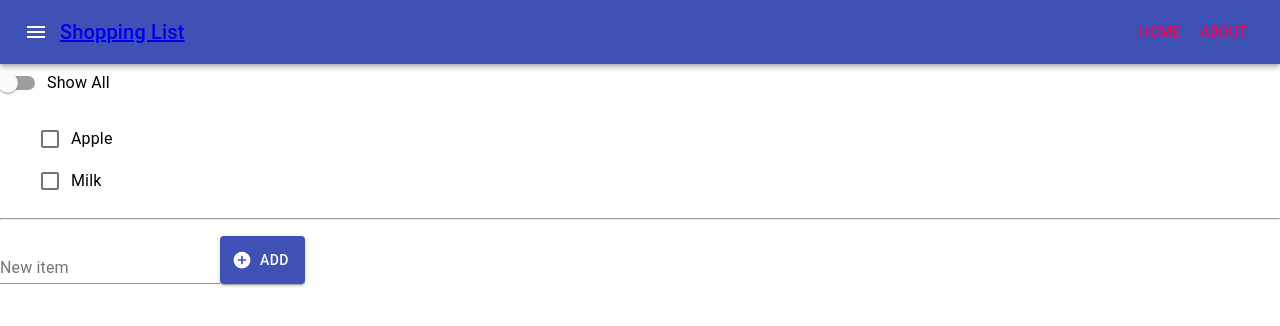
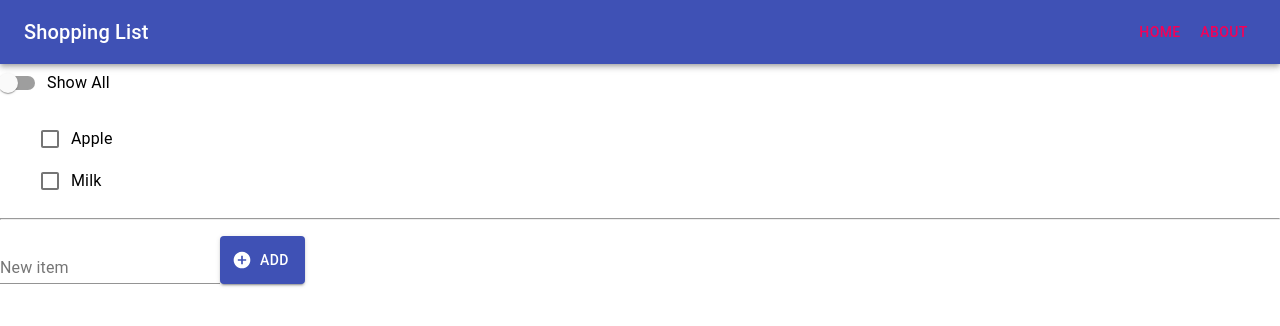
Before and after one commit to merey90/shopping-list-react, a React (Create React App) app: page / in a window 1280 px wide. Shown: the top 326 px of the page. Built offline with nearby package versions, Linux system fonts and the light colour scheme.

Commit message:
styling the header

```diff
--- a/src/Header/Header.js
+++ b/src/Header/Header.js
@@ -1,22 +1,19 @@
 import React from 'react';
 import { Link } from 'react-router-dom';
-import {
-  AppBar,
-  Toolbar,
-  IconButton,
-  Typography,
-  Button,
-  Box,
-} from '@material-ui/core';
-import MenuIcon from '@material-ui/icons/Menu';
+import { AppBar, Toolbar, Typography, Button, Box } from '@material-ui/core';
+
+import './styles.css';
 
 export const Header = () => (
   <AppBar position="static">
     <Toolbar>
-      <IconButton edge="start" color="inherit" aria-label="menu">
-        <MenuIcon />
-      </IconButton>
-      <Typography component={Link} variant="h6" to="/">
+      <Typography
+        color="inherit"
+        className="header-title"
+        component={Link}
+        variant="h6"
+        to="/"
+      >
         Shopping List
       </Typography>
       <Box display="flex" justifyContent="flex-end" flexGrow="1">
--- /dev/null
+++ b/src/Header/styles.css
@@ -0,0 +1,3 @@
+.header-title {
+  text-decoration: none;
+}
```
